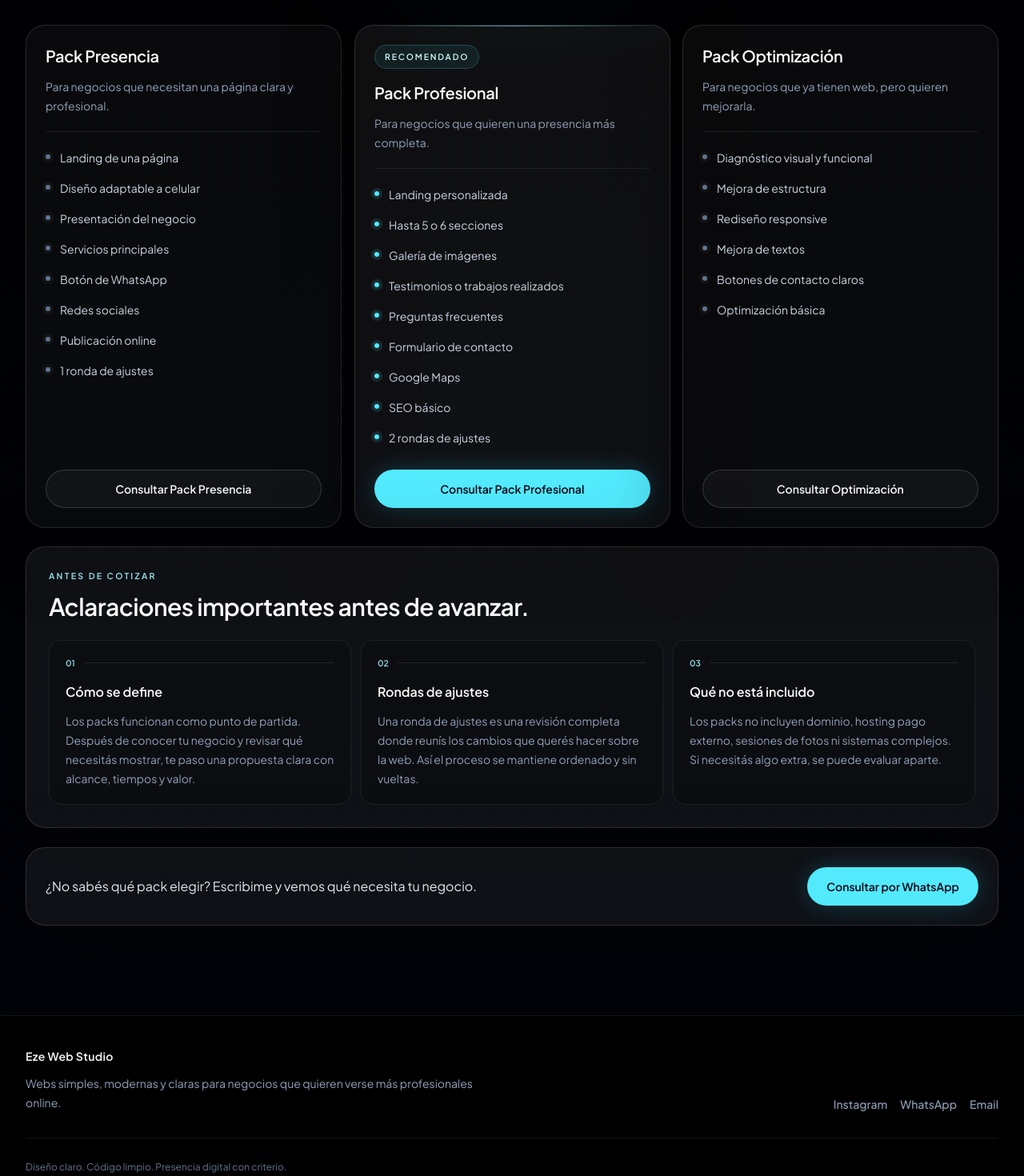
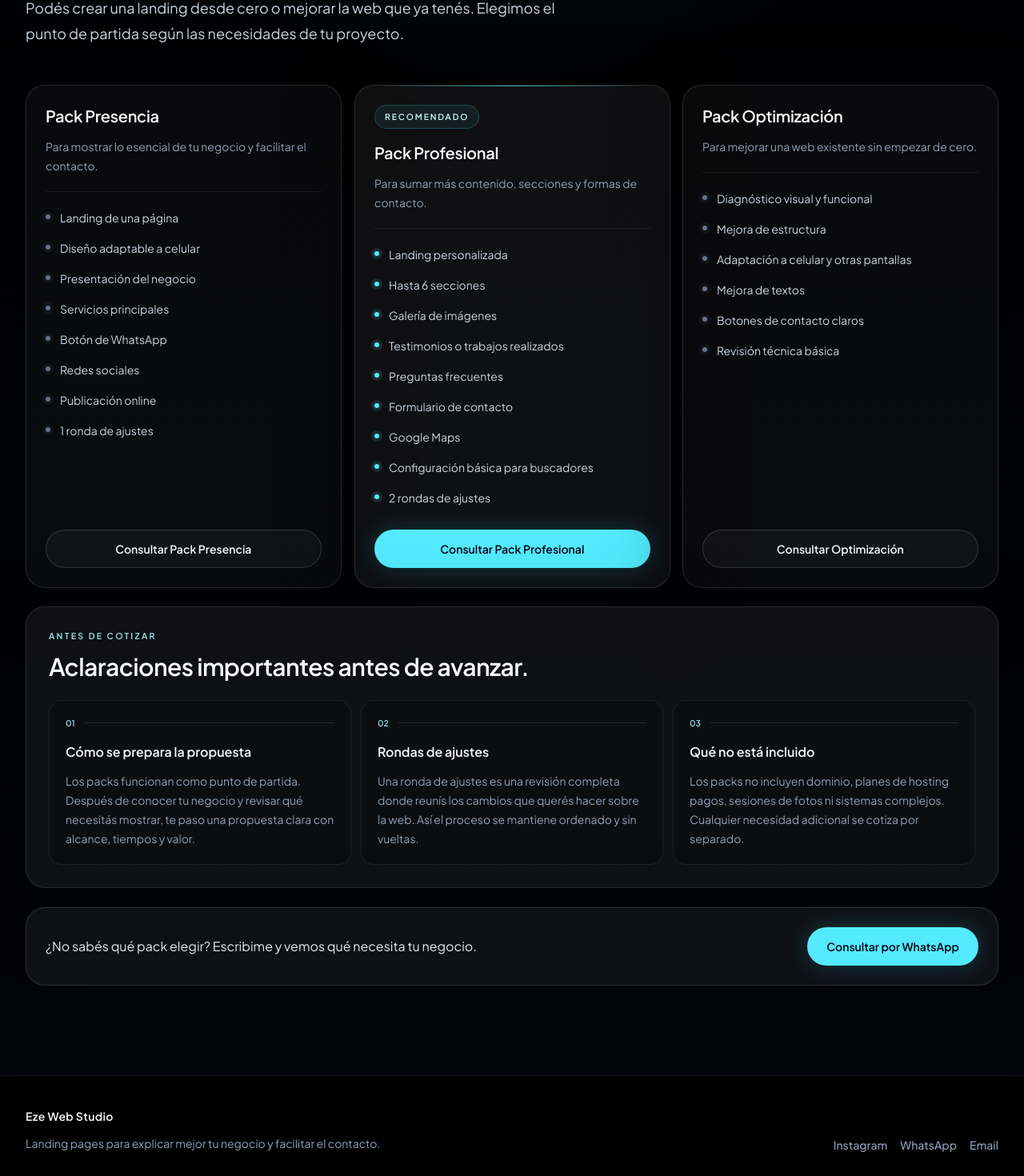
Before and after one commit to ezexgonzalez/eze-web-studio, a React (Vite) app: page /packs in a window 1280 px wide. Shown: the part 453-1923 px from the top of the page at 80% size. Built offline with nearby package versions, Linux system fonts and the light colour scheme.

Commit message:
feat: copywrite

```diff
--- a/src/components/sections/HeroSection.jsx
+++ b/src/components/sections/HeroSection.jsx
@@ -117,8 +117,9 @@ function HeroSection() {
               </h1>
 
               <p className="mx-auto mt-5 max-w-[42rem] text-[0.98rem] font-normal leading-7 text-slate-200/84 sm:mt-6 sm:text-[1.05rem] sm:leading-8">
-                Diseño sitios modernos para negocios que necesitan verse mejor,
-                explicar rápido qué ofrecen y recibir consultas por WhatsApp.
+                Creo landing pages para negocios que necesitan ordenar su
+                información, explicar qué ofrecen y facilitar el contacto por
+                WhatsApp.
               </p>
 
               <div className="relative mt-7 flex flex-col items-center justify-center gap-3 sm:mt-8 sm:flex-row">
--- a/src/data/siteConfig.js
+++ b/src/data/siteConfig.js
@@ -66,7 +66,7 @@ export const siteConfig = {
     eyebrow: "LA SOLUCIÓN",
     title: "Una landing ordena todo en un solo lugar.",
     description:
-      "Una página simple puede funcionar como la presentación digital de tu negocio. Muestra lo importante de forma clara y lleva a la persona directo al contacto.",
+      "Una landing reúne la información importante de tu negocio, la presenta de forma ordenada y guía a la persona hasta el contacto.",
     strongPhrase:
       "Menos vueltas para el cliente. Más claridad para tu negocio.",
     flow: {
@@ -75,7 +75,7 @@ export const siteConfig = {
         "Contacto perdido",
         "Cliente confundido",
       ],
-      center: "La landing organiza",
+      center: "La landing reúne y ordena",
       result: "Consulta por WhatsApp",
     },
   },
@@ -86,7 +86,7 @@ export const siteConfig = {
     editorialDescription:
       "Eze Web Studio es un servicio personal de dise\u00f1o y desarrollo web para negocios, profesionales y emprendimientos.",
     editorialSecondaryText:
-      "Trabajo de forma directa, cuidando la estructura, el dise\u00f1o y la experiencia visual para que cada web sea clara, \u00fatil y f\u00e1cil de consultar.",
+      "Trabajo de forma directa, desde la organizaci\u00f3n del contenido hasta la publicaci\u00f3n, para que el resultado sea \u00fatil y f\u00e1cil de consultar.",
     principles:
       "Dise\u00f1o con criterio \u00b7 Trato directo \u00b7 Webs simples y \u00fatiles",
     eyebrow: "SOBRE EZE WEB STUDIO",
@@ -94,14 +94,14 @@ export const siteConfig = {
 
   packsPage: {
     eyebrow: "PACKS",
-    title: "Servicios pensados para empezar simple.",
+    title: "Tres formas de empezar, según lo que necesite tu negocio.",
     description:
-      "Elegí el punto de partida según lo que necesita tu negocio. La idea es crear una web clara, profesional y fácil de consultar.",
+      "Podés crear una landing desde cero o mejorar la web que ya tenés. Elegimos el punto de partida según las necesidades de tu proyecto.",
     items: [
       {
         title: "Pack Presencia",
         subtitle:
-          "Para negocios que necesitan una página clara y profesional.",
+          "Para mostrar lo esencial de tu negocio y facilitar el contacto.",
         includes: [
           "Landing de una página",
           "Diseño adaptable a celular",
@@ -117,16 +117,16 @@ export const siteConfig = {
       {
         title: "Pack Profesional",
         subtitle:
-          "Para negocios que quieren una presencia más completa.",
+          "Para sumar más contenido, secciones y formas de contacto.",
         includes: [
           "Landing personalizada",
-          "Hasta 5 o 6 secciones",
+          "Hasta 6 secciones",
           "Galería de imágenes",
           "Testimonios o trabajos realizados",
           "Preguntas frecuentes",
           "Formulario de contacto",
           "Google Maps",
-          "SEO básico",
+          "Configuración básica para buscadores",
           "2 rondas de ajustes",
         ],
         cta: "Consultar Pack Profesional",
@@ -135,14 +135,14 @@ export const siteConfig = {
       {
         title: "Pack Optimización",
         subtitle:
-          "Para negocios que ya tienen web, pero quieren mejorarla.",
+          "Para mejorar una web existente sin empezar de cero.",
         includes: [
           "Diagnóstico visual y funcional",
           "Mejora de estructura",
-          "Rediseño responsive",
+          "Adaptación a celular y otras pantallas",
           "Mejora de textos",
           "Botones de contacto claros",
-          "Optimización básica",
+          "Revisión técnica básica",
         ],
         cta: "Consultar Optimización",
       },
@@ -152,7 +152,7 @@ export const siteConfig = {
       title: "Aclaraciones importantes antes de avanzar.",
       items: [
         {
-          title: "Cómo se define",
+          title: "Cómo se prepara la propuesta",
           text: "Los packs funcionan como punto de partida. Después de conocer tu negocio y revisar qué necesitás mostrar, te paso una propuesta clara con alcance, tiempos y valor.",
         },
         {
@@ -161,7 +161,7 @@ export const siteConfig = {
         },
         {
           title: "Qué no está incluido",
-          text: "Los packs no incluyen dominio, hosting pago externo, sesiones de fotos ni sistemas complejos. Si necesitás algo extra, se puede evaluar aparte.",
+          text: "Los packs no incluyen dominio, planes de hosting pagos, sesiones de fotos ni sistemas complejos. Cualquier necesidad adicional se cotiza por separado.",
         },
       ],
     },
@@ -195,12 +195,12 @@ export const siteConfig = {
       {
         title: "Desarrollamos",
         description:
-          "Construyo la página con una estructura funcional y prolija.",
+          "Construyo la página y dejo listas sus secciones, botones y enlaces para revisar.",
       },
       {
         title: "Ajustamos",
         description:
-          "Revisamos detalles y hacemos correcciones necesarias.",
+          "Revisamos los detalles y hacemos las correcciones necesarias.",
       },
       {
         title: "Publicamos",
@@ -210,12 +210,12 @@ export const siteConfig = {
     ],
     finalCta: {
       text: "El objetivo no es complicarte con tecnología. Es ordenar tu presencia online y dejarte una web clara para compartir.",
-      buttonLabel: "Quiero empezar",
+      buttonLabel: "Consultar mi proyecto",
     },
   },
 
   faqPage: {
-    eyebrow: "FAQ",
+    eyebrow: "DUDAS COMUNES",
     title: "Preguntas frecuentes",
     description: "Algunas dudas comunes antes de crear una landing.",
     items: [
@@ -232,7 +232,7 @@ export const siteConfig = {
       {
         question: "¿La página funciona en celular?",
         answer:
-          "Sí. Las landings están pensadas primero para celular, porque la mayoría de personas llegan desde redes sociales.",
+          "Sí. La página se adapta a celular, tablet y computadora para que pueda consultarse correctamente desde cualquier pantalla.",
       },
       {
         question: "¿Necesito tener textos y fotos?",
@@ -242,17 +242,17 @@ export const siteConfig = {
       {
         question: "¿Hacés tiendas online o sistemas complejos?",
         answer:
-          "Por ahora el foco está en páginas simples, claras y profesionales. Si necesitás algo más complejo, podemos evaluarlo.",
+          "No es el servicio principal. El foco está en landing pages y sitios simples. Si tu proyecto requiere algo más complejo, primero hay que evaluar el alcance.",
       },
       {
         question: "¿Cuánto tarda una landing?",
         answer:
-          "Depende del contenido y del alcance, pero la idea es trabajar con un proceso simple y claro.",
+          "El plazo depende del alcance y de qué tan listo esté el contenido. Antes de empezar, te confirmo una fecha estimada de entrega.",
       },
       {
         question: "¿Puedo pedir cambios?",
         answer:
-          "Sí. Cada pack puede incluir rondas de ajustes para corregir detalles antes de publicar.",
+          "Sí. Cada pack indica cuántas rondas de ajustes incluye para corregir detalles antes de publicar.",
       },
     ],
   },
@@ -264,18 +264,18 @@ export const siteConfig = {
     email: "ezewebstudio.dev@gmail.com",
     instagramUrl: "https://www.instagram.com/ezewebstudio",
     eyebrow: "CONTACTO",
-    title: "¿Querés mejorar la presencia online de tu negocio?",
+    title: "Hablemos de la web que necesita tu negocio.",
     description:
       "Escribime y contame qué hacés, qué querés mostrar y qué te gustaría mejorar. Vemos si una landing puede ayudarte.",
     primaryCta: "Escribirme por WhatsApp",
-    secondaryCta: "Enviar DM por Instagram",
+    secondaryCta: "Escribirme por Instagram",
     guide:
-      "Para consultar, podés mandarme: nombre del negocio, rubro, Instagram o red actual y qué te gustaría mejorar.",
+      "Para consultar, podés enviarme el nombre y el rubro de tu negocio, su Instagram o red principal, y qué te gustaría mejorar.",
   },
 
   footer: {
     description:
-      "Webs simples, modernas y claras para negocios que quieren verse más profesionales online.",
-    finalText: "Diseño claro. Código limpio. Presencia digital con criterio.",
+      "Landing pages para explicar mejor tu negocio y facilitar el contacto.",
+    finalText: "Diseño web con criterio y trato directo de principio a fin.",
   },
 };
```
